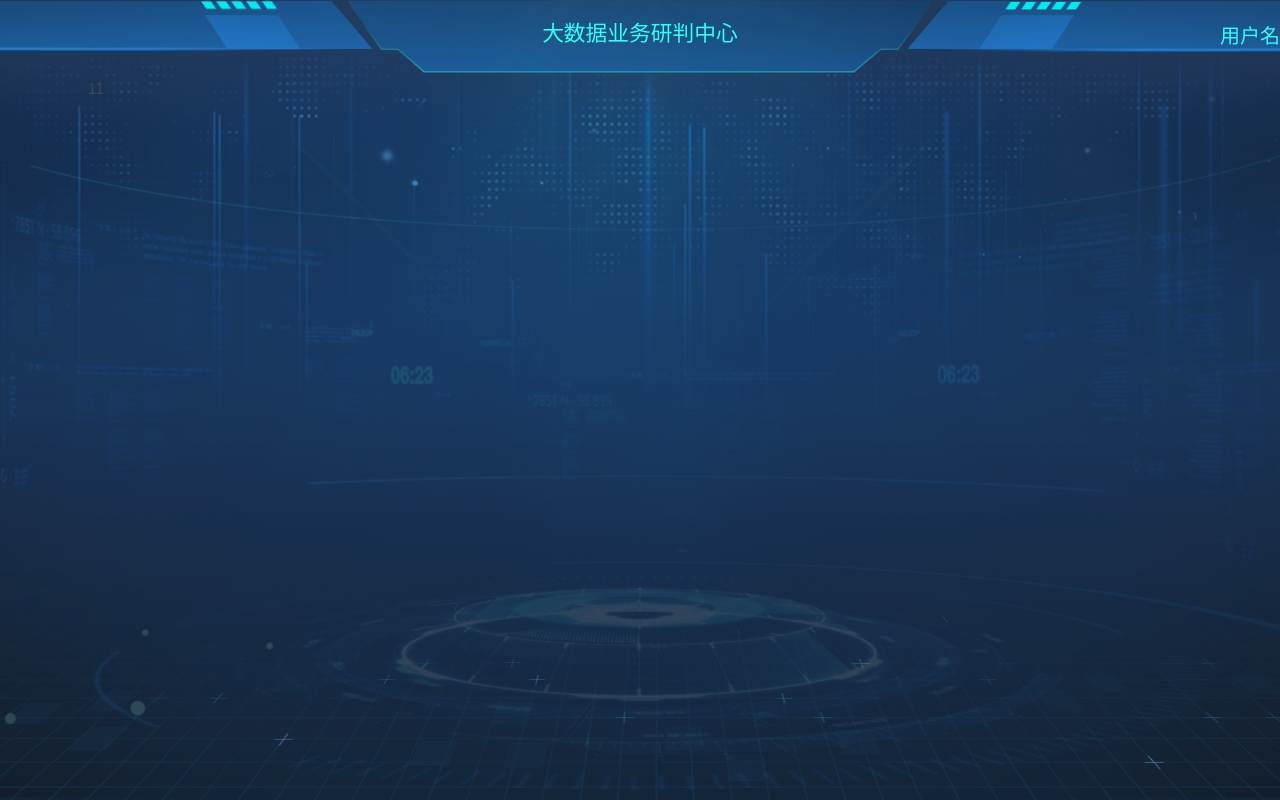
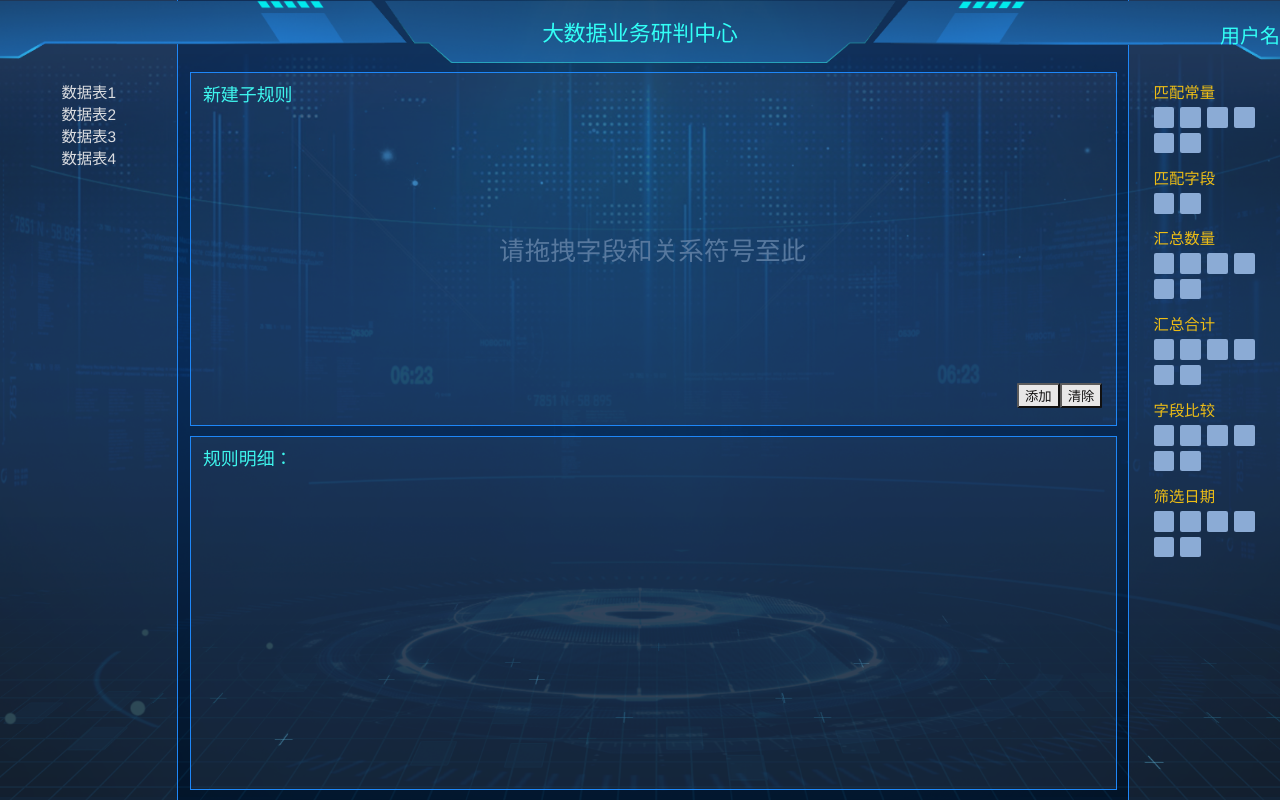
Before and after one commit to wannzi/jw, a Vue app: page /indexView/addRules in a window 1280 px wide. Built offline with nearby package versions, Linux system fonts and the light colour scheme.

Commit message:
新建规则页面完成一半，完成了各部分的拖拽，还没有拖拽之后的内容暂时无法进行

```diff
--- a/src/views/dashboard/indexView.vue
+++ b/src/views/dashboard/indexView.vue
@@ -58,7 +58,7 @@ export default {
    background-size: cover;
    background-position: center;
    background-repeat: no-repeat;
-   height: 70px;
+   height: 60px;
    width: 100%;
    color: #32fff6;
    z-index: 10;
@@ -85,5 +85,8 @@ export default {
 
 
 }
+button {
+   border-radius: 5% ;
+}
 
 </style>
--- a/src/views/main/ruleManagement/newRules/addRules.vue
+++ b/src/views/main/ruleManagement/newRules/addRules.vue
@@ -1,13 +1,127 @@
 <template>
     <div class="addRules">
         <div class="addRules_left">
-            11
+
+
+            <div v-for="(item) in dataSheets" :key="item">
+                <div class="dataSheet" @click="toggleExpand(item)">
+                    <span></span>
+                    <span></span>
+                    <span>{{ item.name }}</span>
+                </div>
+                <div class="field" v-for="(field) in item.fields" :key="field" v-if="item.expand" draggable="true">
+                    <span></span>
+                    <span>{{ field }}</span>
+                </div>
+            </div>
+
+
+
+
+
         </div>
         <div class="addRules_center">
-            <div class="addRules_top"></div>
-            <div class="addRules_bottom"></div>
+            <div class="addRules_top">
+                <div class="center_title">
+                    新建子规则
+                </div>
+                <div class="back_title">
+                    请拖拽字段和关系符号至此
+                </div>
+                <div class="center_btn">
+                    <button>添加</button>
+                    <button>清除</button>
+                </div>
+
+            </div>
+            <div class="addRules_bottom">
+                <div class="center_title">
+                    规则明细：
+                </div>
+                <div class="cemter_table">
+                    <table>
+
+                    </table>
+                </div>
+            </div>
         </div>
-        <div class="addRules_right"></div>
+
+        <div class="addRules_right">
+            <div class="symbol_box">
+                <div class="symbol_title">匹配常量</div>
+                <div class="symbols">
+                    <span class="symbol_constant" draggable="true"></span>
+                    <span class="symbol_constant" draggable="true"></span>
+                    <span class="symbol_constant" draggable="true"></span>
+                    <span class="symbol_constant" draggable="true"></span>
+                    <span class="symbol_constant" draggable="true"></span>
+                    <span class="symbol_constant" draggable="true"></span>
+
+
+                </div>
+            </div>
+            <div class="symbol_box">
+                <div class="symbol_title">匹配字段</div>
+                <div class="symbols">
+                    <span class="symbol_constant" draggable="true"></span>
+                    <span class="symbol_constant" draggable="true"></span>
+
+
+                </div>
+            </div>
+            <div class="symbol_box">
+                <div class="symbol_title">汇总数量</div>
+                <div class="symbols">
+                    <span class="symbol_constant" draggable="true"></span>
+                    <span class="symbol_constant" draggable="true"></span>
+                    <span class="symbol_constant" draggable="true"></span>
+                    <span class="symbol_constant" draggable="true"></span>
+                    <span class="symbol_constant" draggable="true"></span>
+                    <span class="symbol_constant" draggable="true"></span>
+
+
+                </div>
+            </div>
+            <div class="symbol_box">
+                <div class="symbol_title">汇总合计</div>
+                <div class="symbols">
+                    <span class="symbol_constant" draggable="true"></span>
+                    <span class="symbol_constant" draggable="true"></span>
+                    <span class="symbol_constant" draggable="true"></span>
+                    <span class="symbol_constant" draggable="true"></span>
+                    <span class="symbol_constant" draggable="true"></span>
+                    <span class="symbol_constant" draggable="true"></span>
+
+
+                </div>
+            </div>
+            <div class="symbol_box">
+                <div class="symbol_title">字段比较</div>
+                <div class="symbols">
+                    <span class="symbol_constant" draggable="true"></span>
+                    <span class="symbol_constant" draggable="true"></span>
+                    <span class="symbol_constant" draggable="true"></span>
+                    <span class="symbol_constant" draggable="true"></span>
+                    <span class="symbol_constant" draggable="true"></span>
+                    <span class="symbol_constant" draggable="true"></span>
+
+
+                </div>
+            </div>
+            <div class="symbol_box">
+                <div class="symbol_title">筛选日期</div>
+                <div class="symbols">
+                    <span class="symbol_constant" draggable="true"></span>
+                    <span class="symbol_constant" draggable="true"></span>
+                    <span class="symbol_constant" draggable="true"></span>
+                    <span class="symbol_constant" draggable="true"></span>
+                    <span class="symbol_constant" draggable="true"></span>
+                    <span class="symbol_constant" draggable="true"></span>
+
+
+                </div>
+            </div>
+        </div>
 
     </div>
 </template>
@@ -15,6 +129,29 @@
 export default {
     data() {
         return {
+            dataSheets: [
+                {
+                    name: "数据表1",
+                    fields: ["字段1", "字段2", "字段3"],
+                    expand: false
+                },
+                {
+                    name: "数据表2",
+                    fields: ["字段1", "字段2", "字段3"],
+                    expand: false
+                },
+                {
+                    name: "数据表3",
+                    fields: ["字段1", "字段2", "字段3"],
+                    expand: false
+                },
+                {
+                    name: "数据表4",
+                    fields: ["字段1", "字段2", "字段3"],
+                    expand: false
+                },
+
+            ]
         }
     },
     activated() {
@@ -26,24 +163,32 @@ export default {
     mounted() {
     },
     methods: {
+        toggleExpand(item) {
+            item.expand = !item.expand;
+        },
     }
 
 
 }
 </script>
 <style>
+/* 区域遮罩 */
 .addRules {
-    /* height: 100px; */
-    padding-top: 10vh;
+
+    height: 100vh;
+    /* padding-top: 10vh; */
+    overflow: hidden;
+    display: flex;
 }
 
 .addRules_left {
-    width: 15vw;
+    position: relative;
+    padding-top: 10vh;
+    width: 14vw;
     height: 100%;
 }
 
 .addRules_left::before {
-    position: relative;
     content: "";
     position: absolute;
     top: 0;
@@ -56,6 +201,158 @@ export default {
     /* 半透明黑色背景 */
     z-index: 1;
     /* 确保遮罩层在左侧导航内容之上 */
-    /* pointer-events: none; */
+    pointer-events: none;
+    border-right: 1.5px solid #1e87f8;
+}
+
+.addRules_center {
+    width: 73vw;
+    margin-top: 9vh;
+    margin-left: 1vw;
+}
+
+.addRules_center .addRules_top {
+    position: relative;
+    height: 44vh;
+}
+
+.addRules_center .addRules_top::before {
+    content: "";
+    position: absolute;
+    top: 0;
+    left: 0;
+    width: 100%;
+    /* 遮罩层宽度与左侧导航相同 */
+    height: 100%;
+    /* 遮罩层高度与左侧导航相同 */
+    background-color: rgba(166, 157, 157, 0.1);
+    /* 半透明黑色背景 */
+    z-index: 1;
+    /* 确保遮罩层在左侧导航内容之上 */
+    pointer-events: none;
+    border: 1.5px solid #1e87f8;
+}
+
+.addRules_center .addRules_bottom {
+    position: relative;
+    height: 44vh;
+    margin-top: 1.5vh;
+
+}
+
+.addRules_center .addRules_bottom::before {
+    content: "";
+    position: absolute;
+    top: 0;
+    left: 0;
+    width: 100%;
+    /* 遮罩层宽度与左侧导航相同 */
+    height: 100%;
+    /* 遮罩层高度与左侧导航相同 */
+    background-color: rgba(166, 157, 157, 0.1);
+    /* 半透明黑色背景 */
+    z-index: 1;
+    /* 确保遮罩层在左侧导航内容之上 */
+    pointer-events: none;
+    border: 1.5px solid #1e87f8;
+
+}
+
+.addRules_right {
+    position: relative;
+    padding-top: 10vh;
+    margin-left: 1vw;
+    width: 12vw;
+}
+
+.addRules_right::before {
+    content: "";
+    position: absolute;
+    top: 0;
+    left: 0;
+    width: 100%;
+    /* 遮罩层宽度与左侧导航相同 */
+    height: 100%;
+    /* 遮罩层高度与左侧导航相同 */
+    background-color: rgba(166, 157, 157, 0.1);
+    /* 半透明黑色背景 */
+    z-index: 1;
+    /* 确保遮罩层在左侧导航内容之上 */
+    pointer-events: none;
+    border-left: 1.5px solid #1e87f8;
+
 }
 </style>
+<!-- 左侧 -->
+<style>
+.addRules_left {
+    color: #e1e4e8;
+    font-size: 1.2vw;
+}
+</style>
+<style>
+.center_title {
+    font-size: 1.4vw;
+    color: #32fff6;
+    position: absolute;
+    left: 1vw;
+    top: 1vh;
+}
+
+.back_title {
+    position: absolute;
+    top: 50%;
+    left: 50%;
+    transform: translate(-50%, -50%);
+    font-size: 2vw;
+    color: #4e749e;
+}
+
+.center_btn {
+    position: absolute;
+    bottom: 2vh;
+    right: 1vw;
+    margin-left: 2vw;
+    display: flex;
+    justify-content: space-between;
+    align-items: center;
+}
+</style>
+<!-- 右侧 -->
+<style>
+.symbol_box {
+    margin-bottom: 1vw;
+    display: flex;
+    flex-direction: column;
+    /* justify-content: flex-start; */
+    align-items: baseline;
+}
+
+.symbol_box .symbol_title {
+    font-size: 1.2vw;
+    color: #f5c106;
+
+}
+
+.symbols {
+    display: flex;
+    justify-content: flex-start;
+    align-items: center;
+    flex-wrap: wrap;
+    /* margin-top: 1vw; */
+    margin-left: 2vw;
+}
+
+.symbol_constant {
+    font-size: 1.5vw;
+    width: 1.6vw;
+    height: 1.6vw;
+    display: inline-block;
+    background-color: #88acdb;
+    border-radius: 10%;
+    margin-right: 0.5vw;
+    margin-top: 0.4vw;
+    color: #fff;
+    text-align: center;
+}
+</style>
```
